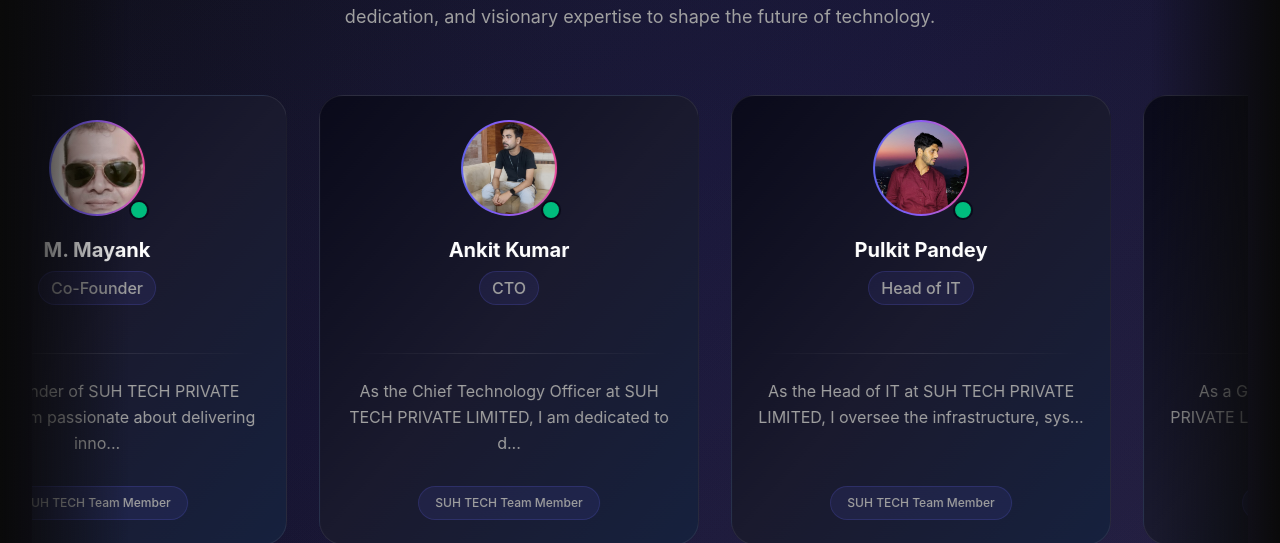
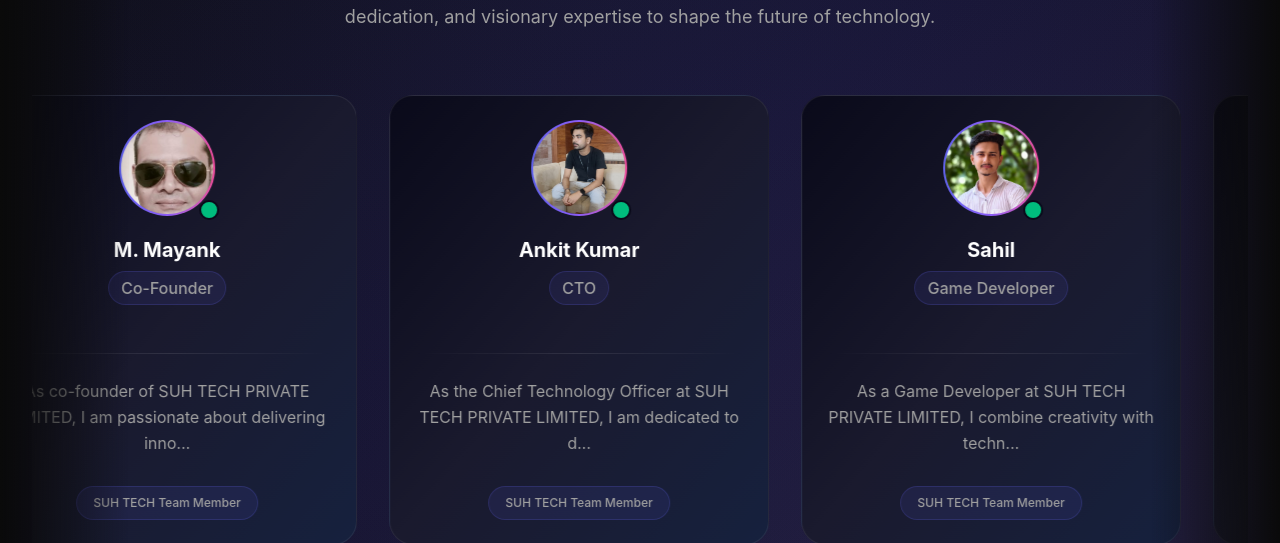
Before and after one commit to pulkit0408/SUH-TECH-PVT-LTD, a React (Vite) app: page / in a window 1280 px wide. Shown: the part 3785-4328 px from the top of the page. Built offline with nearby package versions, Linux system fonts and the light colour scheme.

Commit message:
leaders update

```diff
--- a/src/components/LeadersPage.jsx
+++ b/src/components/LeadersPage.jsx
@@ -24,13 +24,6 @@ const LeadersPage = () => {
       image: "ankit_pic.jpg",
       description:
         "As the Chief Technology Officer at SUH TECH PRIVATE LIMITED, I am dedicated to driving innovation and building cutting-edge technological solutions that empower our clients. My focus is on aligning technology strategy with business goals, ensuring robust system architecture, scalability, and security.",
-    },
-    {
-      name: "Pulkit Pandey",
-      role: "Head of IT",
-      image: "pulkit_pic.jpg",
-      description:
-        "As the Head of IT at SUH TECH PRIVATE LIMITED, I oversee the infrastructure, systems, and networks that power our operations. My role is to ensure seamless technology integration, optimized performance, and uncompromising security. I am committed to leveraging the latest advancements to keep our IT ecosystem agile, reliable, and scalable, enabling our teams to focus on delivering exceptional solutions to clients.",
     },
     {
       name: "Sahil",
```
